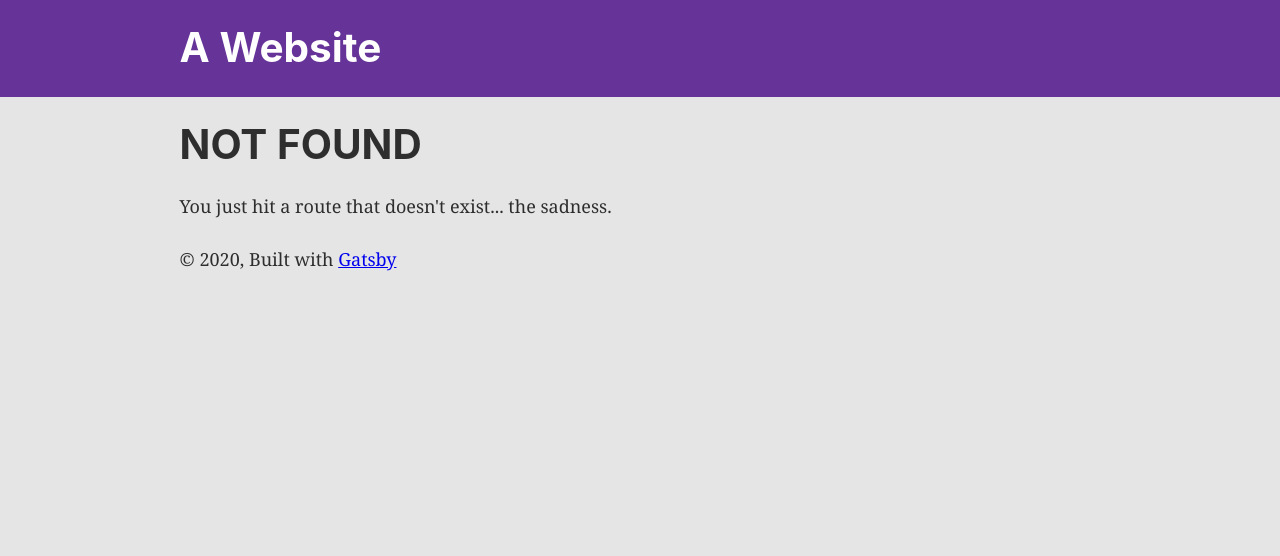
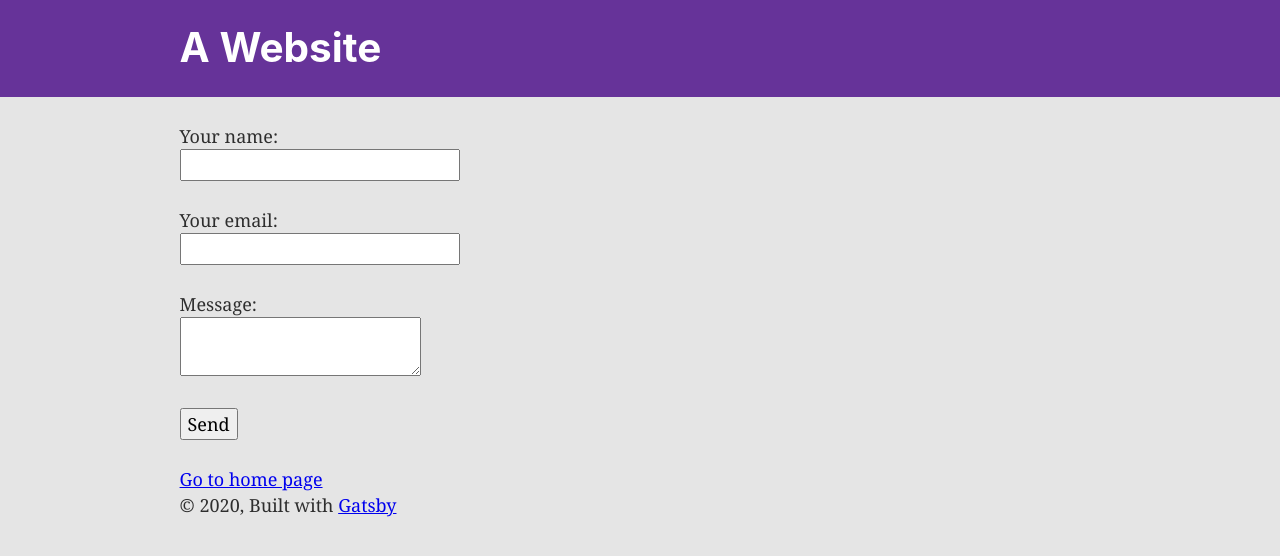
Before and after one commit to jagdaca/gatsby-ground, a Gatsby site: page /contact2 in a window 1280 px wide. Before the commit this address had no page. Built offline with nearby package versions, Linux system fonts and the light colour scheme; Gatsby itself is replaced by a stand-in of ours.

Commit message:
added 2nd contact page for testing

```diff
--- a/gatsby-config.js
+++ b/gatsby-config.js
@@ -24,7 +24,7 @@ module.exports = {
         background_color: `#663399`,
         theme_color: `#663399`,
         display: `minimal-ui`,
-        icon: `src/images/gatsby-icon.png`, // This path is relative to the root of the site.
+        icon: `src/images/icon.png`, // This path is relative to the root of the site.
       },
     },
     // this (optional) plugin enables Progressive Web App + Offline functionality
--- a/package.json
+++ b/package.json
@@ -6,6 +6,7 @@
   "author": "Kyle Mathews <mathews.kyle@gmail.com>",
   "dependencies": {
     "axios": "^0.19.2",
+    "formik": "^2.1.5",
     "gatsby": "^2.24.41",
     "gatsby-cli": "^2.12.87",
     "gatsby-image": "^2.4.15",
--- /dev/null
+++ b/src/pages/contact2.js
@@ -0,0 +1,81 @@
+import React from "react"
+import { navigate } from 'gatsby-link'
+import { Formik, Form, Field, ErrorMessage } from 'formik'
+import { Link } from "gatsby"
+
+import Layout from "../components/layout"
+import SEO from "../components/seo"
+
+function encode(data) {
+    return Object.keys(data)
+      .map((key) => encodeURIComponent(key) + '=' + encodeURIComponent(data[key]))
+      .join('&')
+}
+
+export default () => (
+<Layout>
+<SEO title="Contact 2" />
+  <Formik
+    initialValues={{
+      name: '',
+      email: '',
+      message: '',
+    }}
+    onSubmit={
+		(values, actions) => {
+			fetch("/", {
+				method: "POST",
+				headers: { "Content-Type": "application/x-www-form-urlencoded" },
+				body: encode({ "form-name": "contact-demo", ...values })
+				})
+				.then(() => navigate('/thanks/'))
+				.catch(() => {
+					alert('Error');
+				})
+				.finally(() => actions.setSubmitting(false))
+		}
+	}
+    validate={values => {
+		const emailRegex = /^[A-Z0-9._%+-]+@[A-Z0-9.-]+\.[A-Z]{2,}$/i;
+		const errors = {};
+		if(!values.name) {
+			errors.name = 'Name Required'
+		}
+		if(!values.email || !emailRegex.test(values.email)) {
+			errors.email = 'Valid Email Required'
+		}
+		if(!values.message) {
+			errors.message = 'Message Required'
+		}      return errors;
+	}}
+  >
+  {() => (
+    <Form name="contact-demo" data-netlify={true} >
+		<p>
+		  <label htmlFor="name">Your name: </label>
+		  <br />
+		  <Field name="name" />
+		  <ErrorMessage name="name" />
+		</p>
+		<p>
+		  <label htmlFor="email">Your email: </label>
+		  <br />
+		  <Field name="email" />
+		  <ErrorMessage name="email" />
+		</p>
+		<p>
+		  <label htmlFor="message">Message: </label>
+		  <br />
+		  <Field name="message" component="textarea"/>
+		  <ErrorMessage name="message" />
+		</p>
+		<p>
+		  <button type="submit">Send</button>
+		</p>
+    </Form>
+  )}
+  </Formik>
+  <Link to="/">Go to home page</Link> <br />
+  </Layout>
+
+)
--- a/src/pages/index.js
+++ b/src/pages/index.js
@@ -8,14 +8,15 @@ import SEO from "../components/seo"
 const IndexPage = () => (
   <Layout>
     <SEO title="Home" />
-    <h1>A Homepage!</h1>
+    <h1>Hi!</h1>
     <p>This is a demo website.</p>
     <p>Don't dead, open inside.</p>
+	<p>I'm Jacob, web developer.</p>
     <div style={{ maxWidth: `300px`, marginBottom: `1.45rem` }}>
       <Image />
     </div>
-    <Link to="/page-2/">Go to page 2</Link> <br />
-    <Link to="/contact/">Go to contact page</Link>
+    <Link to="/contact/">Go to contact page</Link> <br />
+	<Link to="/contact2/">Go to contact page 2</Link>
   </Layout>
 )
 
```
Also changed, not shown: src/pages/contact.js (+4 -4 lines), src/images/icon.png (added), 1 other file.
